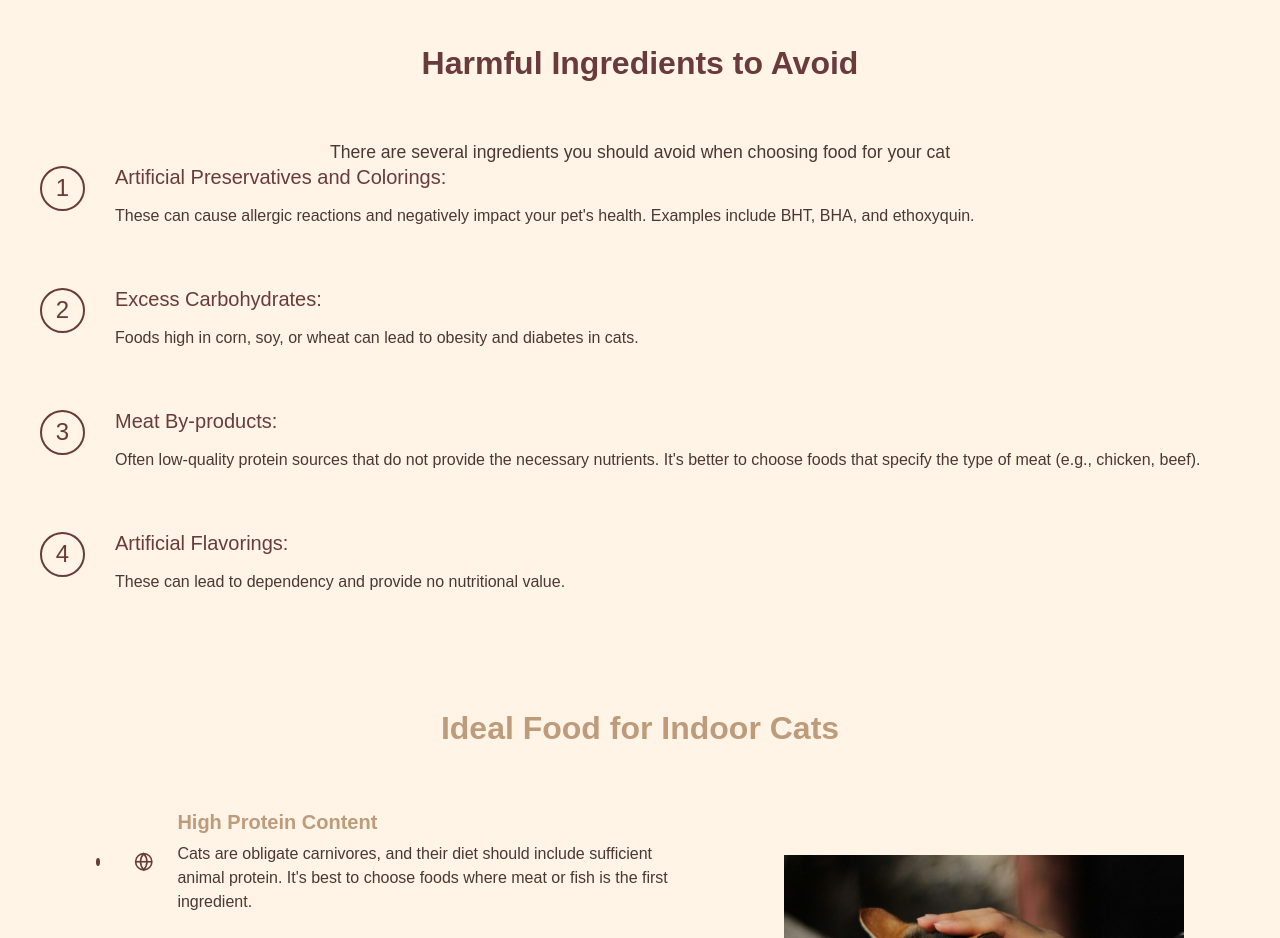
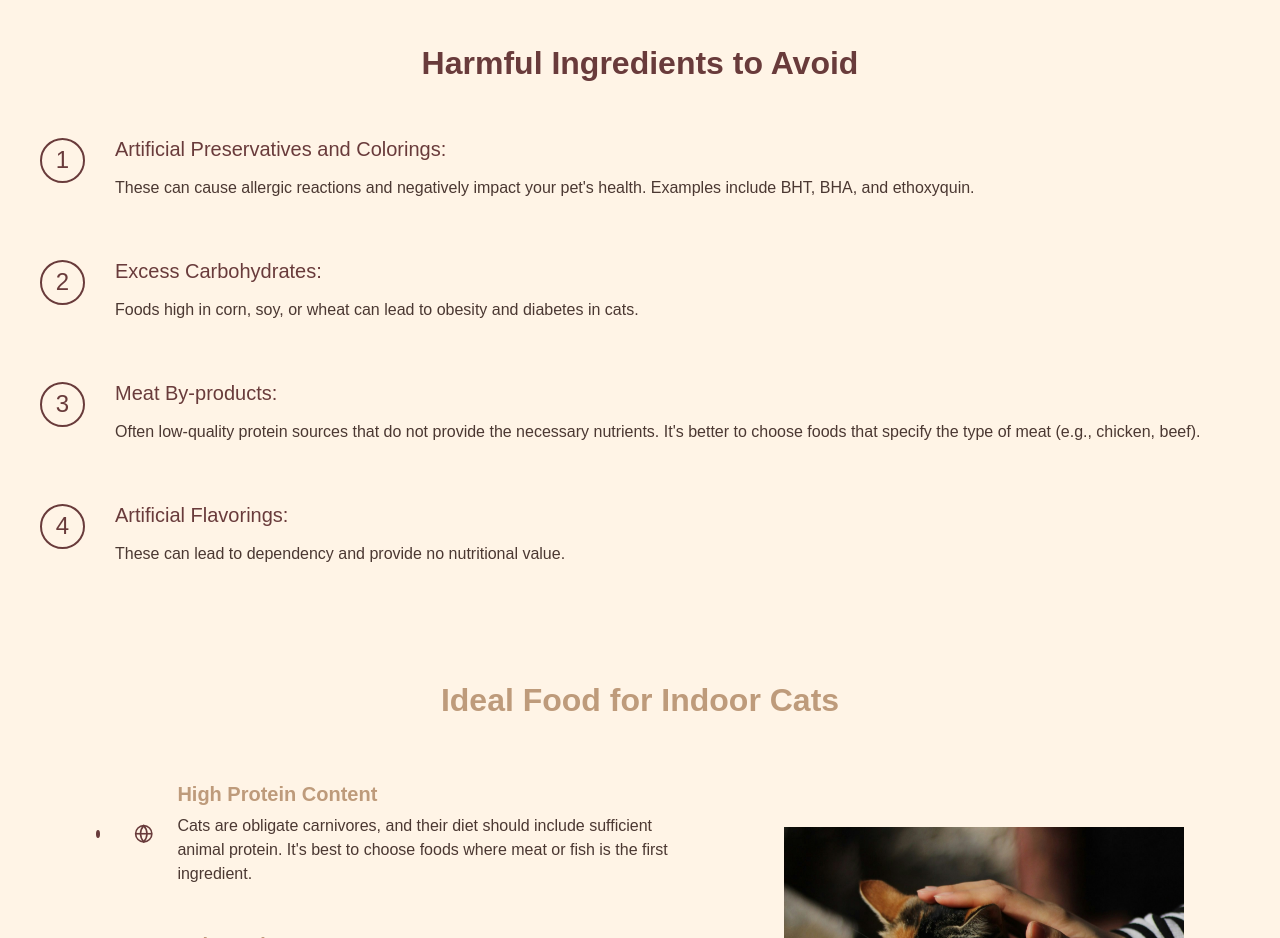
Before and after one commit to hshsish/caringNatureWeb, a plain HTML site: page index.html in a window 1280 px wide. Shown: the part 1480-2418 px from the top of the page. Drawn offline with Linux system fonts and the light colour scheme.

Commit message:
some changes

```diff
--- a/index.html
+++ b/index.html
@@ -472,10 +472,6 @@
 
     <section class="content-section dark">
         <h2 class="section-title">Harmful Ingredients to Avoid</h2>
-        <p class="section-description">
-            There are several ingredients you should avoid when choosing food for your cat
-        </p>
-
         <ul class="ingredients-list">
             <li class="ingredient-item">
                 <div class="number-circle">1</div>
```
